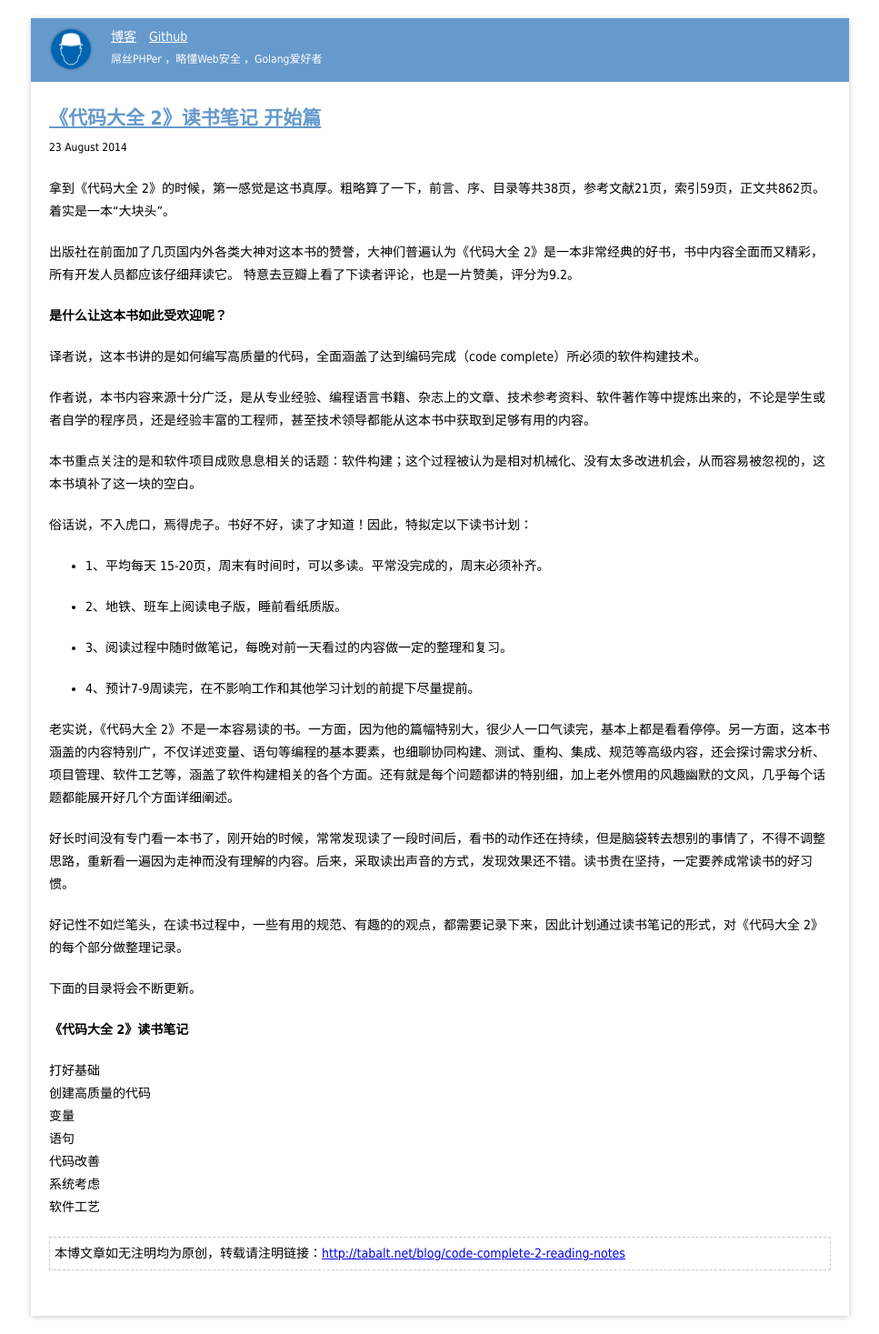
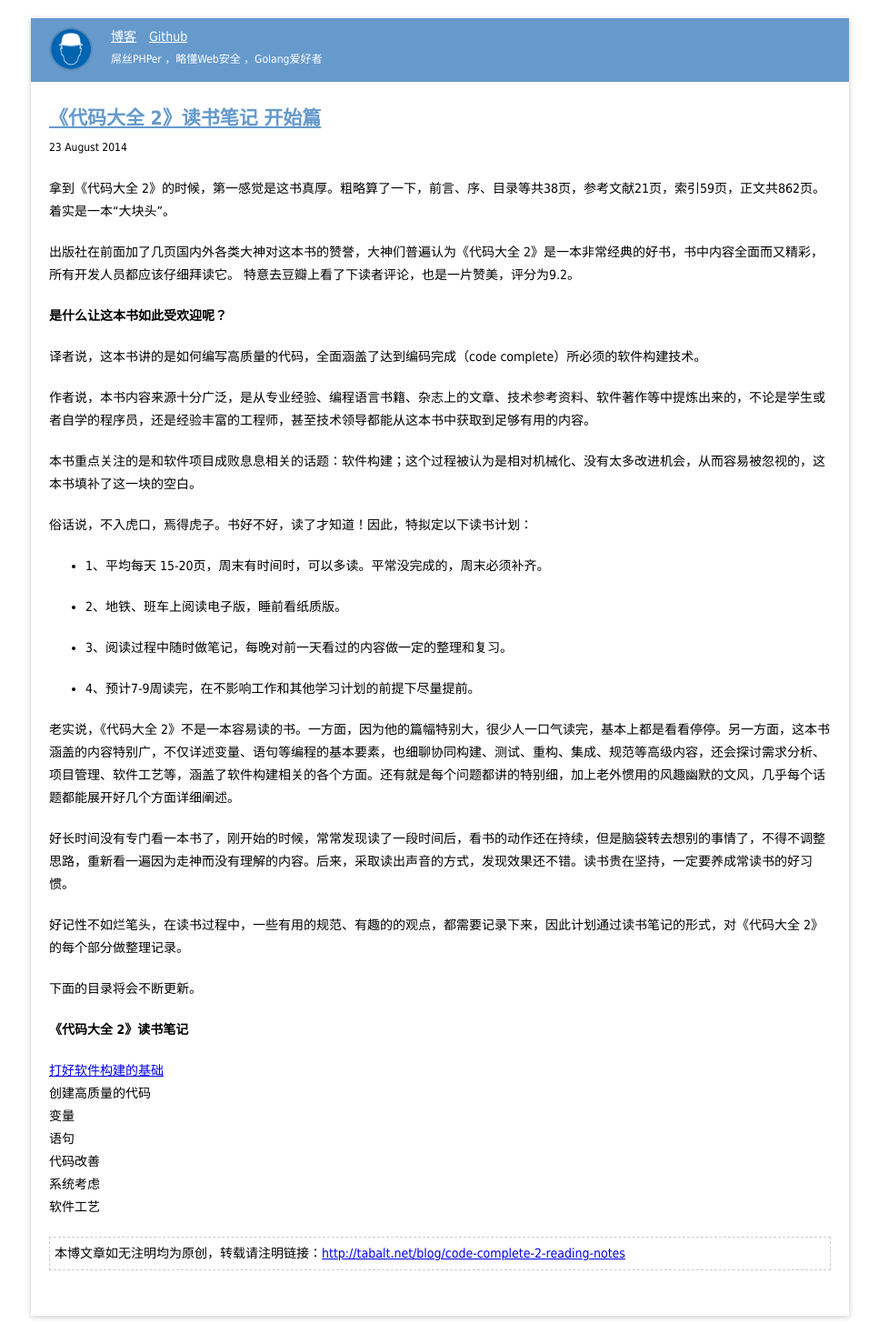
Before and after one commit to tabalt/tabalt.github.io, a Jekyll site: the page built from _posts/code-complete-2/2014-08-23-code-complete-2-reading-notes.md, in a window 1280 px wide. Shown: the whole page at 91% size, without its empty margins (156-1123 px from the left). Built offline with Jekyll 4.4.1, drawn with Linux system fonts in a browser that asks for light colours; Markdown is read by kramdown in place of the engine named in the settings; comment, search, counter and statistics services are not loaded.

Commit message:
Update 2014-08-23-code-complete-2-reading-notes.md

```diff
--- a/_posts/code-complete-2/2014-08-23-code-complete-2-reading-notes.md
+++ b/_posts/code-complete-2/2014-08-23-code-complete-2-reading-notes.md
@@ -46,7 +46,7 @@ categories: 博文
 
 **《代码大全 2》读书笔记**
 
-打好基础
+[打好软件构建的基础](http://tabalt.net/blog/cc2-laying-the-foundation/)
 创建高质量的代码
 变量
 语句
```
